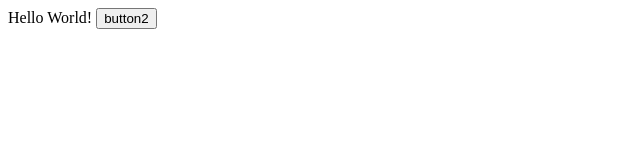
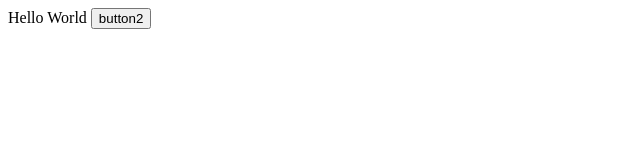
Before and after one commit to computer-cs/computer-cs.github.io, a plain HTML site: page index.html in a window 1280 px wide. Shown: the full height of the page, 0-640 px from the left. Drawn offline with Linux system fonts and the light colour scheme.

Commit message:
Update index.html

```diff
--- a/index.html
+++ b/index.html
@@ -5,7 +5,7 @@
     <title>ComputerCS</title>
   </head>
   <body>
-    Hello World!
+    Hello World
     <button>button2</button>
   </body>
 </html>
```
